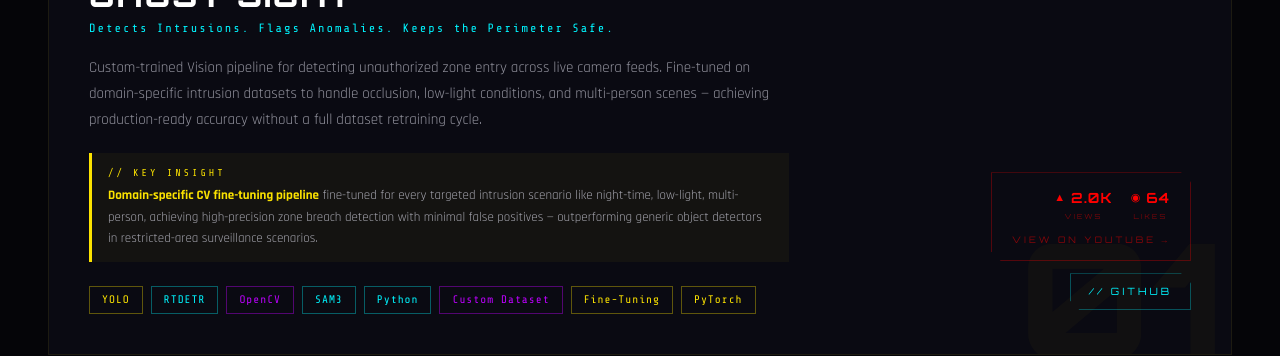
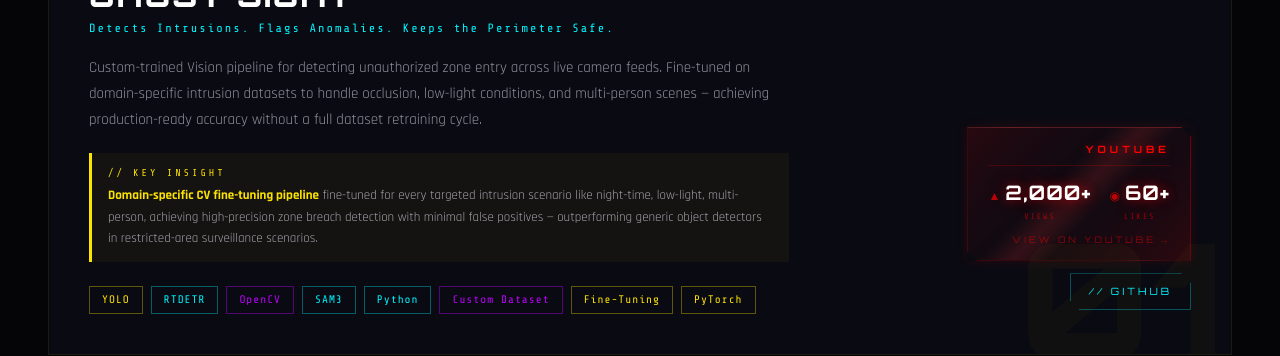
Before and after one commit to yashsuman15/yashsuman15.github.io, a React (Vite) app: page / in a window 1280 px wide. Shown: the part 2800-3156 px from the top of the page. Built offline with nearby package versions, Linux system fonts and the light colour scheme.

Commit message:
feat: add project showcase component with project data and cyberpunk styling.

```diff
--- a/src/app/components/Showcase.tsx
+++ b/src/app/components/Showcase.tsx
@@ -10,11 +10,10 @@ const PLATFORM_CONFIG: Record<string, { color: string; label: string }> = {
   producthunt: { color: '#DA552F', label: 'PRODUCT HUNT' },
 };
 
-/** Format numbers with K suffix: 1200 → "1.2K", 342 → "342" */
+/** Format numbers: full digits with commas + "+" for non-zero (12400 → "12,400+", 0 → "0") */
 function formatNum(n: number): string {
-  if (n >= 10000) return `${(n / 1000).toFixed(1)}K`;
-  if (n >= 1000) return `${(n / 1000).toFixed(1)}K`;
-  return String(n);
+  if (n === 0) return '0';
+  return n.toLocaleString() + '+';
 }
 
 export function Showcase() {
@@ -175,13 +174,17 @@ export function Showcase() {
                   const config = PLATFORM_CONFIG[project.social.platform];
                   if (!config) return null;
                   return (
+                    <div
+                      className="showcase-social-wrap"
+                      style={{ '--social-color': config.color } as React.CSSProperties}
+                    >
                       <a
                         href={project.social.url}
                         className="showcase-social"
                         target="_blank"
                         rel="noopener noreferrer"
-                      style={{ '--social-color': config.color } as React.CSSProperties}
                       >
+                        <span className="social-platform-badge">{config.label}</span>
                         <div className="social-stats">
                           {project.social.metrics.map((m) => (
                             <span className="social-stat" key={m.label}>
@@ -195,6 +198,7 @@ export function Showcase() {
                         </div>
                         <span className="social-label">VIEW ON {config.label} {'\u2192'}</span>
                       </a>
+                    </div>
                   );
                 })()}
                 <a
--- a/src/data/projects.ts
+++ b/src/data/projects.ts
@@ -55,8 +55,8 @@ export const SHOWCASE_PROJECTS: ShowcaseProject[] = [
       platform: 'youtube',
       url: 'https://youtu.be/kwQeokYDVcE?si=K5J-aZQqUHS2Qk0V',
       metrics: [
-        { icon: '\u25B2', value: 2050, label: 'views' },
-        { icon: '\u25C9', value: 64, label: 'likes' },
+        { icon: '\u25B2', value: 2000, label: 'views' },
+        { icon: '\u25C9', value: 60, label: 'likes' },
         // { icon: '\u2197', value: 0, label: 'comments' },
       ],
     },
@@ -83,8 +83,8 @@ export const SHOWCASE_PROJECTS: ShowcaseProject[] = [
       url: 'https://www.reddit.com/r/computervision/comments/1q27p8e/real_time_assembly_line_quality_inspection_using/?utm_source=share&utm_medium=web3x&utm_name=web3xcss&utm_term=1&utm_content=share_button',
       metrics: [
         { icon: '\u25C9', value: 45000, label: 'views' },
-        { icon: '\u25B2', value: 402, label: 'upvotes' },
-        { icon: '\u2197', value: 256, label: 'shares' },
+        { icon: '\u25B2', value: 400, label: 'upvotes' },
+        { icon: '\u2197', value: 260, label: 'shares' },
       ],
     },
     githubLink:
@@ -112,8 +112,8 @@ export const SHOWCASE_PROJECTS: ShowcaseProject[] = [
       url: 'https://www.reddit.com/r/computervision/comments/1p8u9mw/real_time_vehicle_and_parking_occupancy_detection/?utm_source=share&utm_medium=web3x&utm_name=web3xcss&utm_term=1&utm_content=share_button',
       metrics: [
         { icon: '\u25C9', value: 127000, label: 'views' },
-        { icon: '\u25B2', value: 744, label: 'upvotes' },
-        { icon: '\u2197', value: 336, label: 'shares' },
+        { icon: '\u25B2', value: 750, label: 'upvotes' },
+        { icon: '\u2197', value: 340, label: 'shares' },
       ],
     },
     githubLink:
@@ -141,8 +141,8 @@ export const SHOWCASE_PROJECTS: ShowcaseProject[] = [
       url: 'https://www.reddit.com/r/computervision/comments/1opsts3/automating_pill_counting_using_a_finetuned/?utm_source=share&utm_medium=web3x&utm_name=web3xcss&utm_term=1&utm_content=share_button',
       metrics: [
         { icon: '\u25C9', value: 60000, label: 'views' },
-        { icon: '\u25B2', value: 447, label: 'upvotes' },
-        { icon: '\u2197', value: 188, label: 'shares' },
+        { icon: '\u25B2', value: 450, label: 'upvotes' },
+        { icon: '\u2197', value: 190, label: 'shares' },
       ],
     },
     githubLink:
@@ -170,8 +170,8 @@ export const SHOWCASE_PROJECTS: ShowcaseProject[] = [
       url: 'https://www.reddit.com/r/computervision/comments/1pqf803/perimeter_sensing_and_interaction_detection_using/?utm_source=share&utm_medium=web3x&utm_name=web3xcss&utm_term=1&utm_content=share_button',
       metrics: [
         { icon: '\u25C9', value: 86000, label: 'views' },
-        { icon: '\u25B2', value: 126, label: 'upvotes' },
-        { icon: '\u2197', value: 52, label: 'shares' },
+        { icon: '\u25B2', value: 130, label: 'upvotes' },
+        { icon: '\u2197', value: 50, label: 'shares' },
       ],
     },
     githubLink:
@@ -201,7 +201,7 @@ export const SHOWCASE_PROJECTS: ShowcaseProject[] = [
       metrics: [
         { icon: '\u25C9', value: 31000, label: 'views' },
         { icon: '\u25B2', value: 200, label: 'upvotes' },
-        { icon: '\u2197', value: 92, label: 'shares' },
+        { icon: '\u2197', value: 90, label: 'shares' },
       ],
     },
     githubLink:
@@ -230,7 +230,7 @@ export const SHOWCASE_PROJECTS: ShowcaseProject[] = [
       metrics: [
         { icon: '\u25C9', value: 42000, label: 'views' },
         { icon: '\u25B2', value: 450, label: 'upvotes' },
-        { icon: '\u2197', value: 214, label: 'shares' },
+        { icon: '\u2197', value: 220, label: 'shares' },
       ],
     },
     githubLink:
--- a/src/styles/cyberpunk.css
+++ b/src/styles/cyberpunk.css
@@ -1461,23 +1461,115 @@ nav::before {
   min-width: 160px;
 }
 
-/* Social platform stats block — color driven by var(--social-color) */
+/* Social platform stats — premium metallic glow, color driven by var(--social-color) */
+
+/* Subtle breathing edge glow — reduced, single layer */
+@keyframes social-glow-pulse {
+  0%, 100% {
+    box-shadow: 0 0 6px color-mix(in srgb, var(--social-color) 6%, transparent);
+  }
+  50% {
+    box-shadow: 0 0 10px color-mix(in srgb, var(--social-color) 12%, transparent);
+  }
+}
+
+/* Outer wrapper — carries subtle glow (clip-path on inner clips box-shadow) */
+.showcase-social-wrap {
+  position: relative;
+  animation: social-glow-pulse 3s ease-in-out infinite;
+  transition: box-shadow 0.3s;
+}
+
+.showcase-social-wrap:hover {
+  box-shadow: 0 0 12px color-mix(in srgb, var(--social-color) 18%, transparent);
+  animation-play-state: paused;
+}
+
+/* Diagonal light sweep across block */
+@keyframes social-shine-sweep {
+  0%   { background-position: -200% 0; }
+  100% { background-position: 200% 0; }
+}
+
+/* Inner link — metallic brushed-metal gradient + animated shine */
 .showcase-social {
+  position: relative;
   display: flex;
   flex-direction: column;
   align-items: flex-end;
   gap: 10px;
   text-decoration: none;
   padding: 14px 20px;
+  background:
+    linear-gradient(
+      135deg,
+      color-mix(in srgb, var(--social-color) 12%, transparent) 0%,
+      color-mix(in srgb, var(--social-color) 6%, transparent) 25%,
+      color-mix(in srgb, var(--social-color) 3%, transparent) 40%,
+      color-mix(in srgb, var(--social-color) 14%, rgba(255, 255, 255, 0.04)) 50%,
+      color-mix(in srgb, var(--social-color) 4%, transparent) 60%,
+      color-mix(in srgb, var(--social-color) 8%, transparent) 80%,
+      color-mix(in srgb, var(--social-color) 14%, transparent) 100%
+    );
   border: 1px solid color-mix(in srgb, var(--social-color) 30%, transparent);
+  border-top-color: color-mix(in srgb, var(--social-color) 18%, rgba(255, 255, 255, 0.1));
+  border-bottom-color: color-mix(in srgb, var(--social-color) 10%, transparent);
   clip-path: polygon(0 0, calc(100% - 10px) 0, 100% 10px, 100% 100%, 10px 100%, 0 calc(100% - 10px));
   transition: all 0.3s;
-}
-
-.showcase-social:hover {
-  background: color-mix(in srgb, var(--social-color) 8%, transparent);
-  border-color: color-mix(in srgb, var(--social-color) 60%, transparent);
-  box-shadow: 0 0 18px color-mix(in srgb, var(--social-color) 12%, transparent);
+  overflow: hidden;
+}
+
+/* Moving diagonal light band */
+.showcase-social::after {
+  content: '';
+  position: absolute;
+  inset: 0;
+  background:
+    linear-gradient(
+      120deg,
+      transparent 0%,
+      transparent 40%,
+      color-mix(in srgb, var(--social-color) 12%, rgba(255, 255, 255, 0.06)) 46%,
+      color-mix(in srgb, var(--social-color) 18%, rgba(255, 255, 255, 0.10)) 50%,
+      color-mix(in srgb, var(--social-color) 12%, rgba(255, 255, 255, 0.06)) 54%,
+      transparent 60%,
+      transparent 100%
+    );
+  background-size: 200% 100%;
+  animation: social-shine-sweep 4s ease-in-out infinite;
+  pointer-events: none;
+  clip-path: inherit;
+}
+
+.showcase-social-wrap:hover .showcase-social {
+  background:
+    linear-gradient(
+      135deg,
+      color-mix(in srgb, var(--social-color) 18%, transparent) 0%,
+      color-mix(in srgb, var(--social-color) 10%, transparent) 25%,
+      color-mix(in srgb, var(--social-color) 5%, transparent) 40%,
+      color-mix(in srgb, var(--social-color) 20%, rgba(255, 255, 255, 0.07)) 50%,
+      color-mix(in srgb, var(--social-color) 7%, transparent) 60%,
+      color-mix(in srgb, var(--social-color) 12%, transparent) 80%,
+      color-mix(in srgb, var(--social-color) 20%, transparent) 100%
+    );
+  border-color: color-mix(in srgb, var(--social-color) 50%, transparent);
+  border-top-color: color-mix(in srgb, var(--social-color) 30%, rgba(255, 255, 255, 0.15));
+}
+
+.showcase-social-wrap:hover .showcase-social::after {
+  background:
+    linear-gradient(
+      120deg,
+      transparent 0%,
+      transparent 40%,
+      color-mix(in srgb, var(--social-color) 18%, rgba(255, 255, 255, 0.09)) 46%,
+      color-mix(in srgb, var(--social-color) 25%, rgba(255, 255, 255, 0.14)) 50%,
+      color-mix(in srgb, var(--social-color) 18%, rgba(255, 255, 255, 0.09)) 54%,
+      transparent 60%,
+      transparent 100%
+    );
+  background-size: 200% 100%;
 }
 
 .social-stats {
@@ -1489,56 +1581,97 @@ nav::before {
   display: flex;
   flex-direction: column;
   align-items: center;
-  gap: 4px;
+  gap: 3px;
 }
 
 .social-stat-top {
   display: flex;
-  align-items: center;
-  gap: 6px;
-}
-
+  align-items: baseline;
+  gap: 5px;
+}
+
+/* Icon — supporting role, smaller + tinted */
 .social-stat-icon {
+  font-size: 12px;
   color: var(--social-color);
-  font-size: 11px;
-}
-
+  opacity: 0.7;
+  transition: opacity 0.3s;
+}
+
+/* Number — primary focal point, large bright white with colored glow */
 .social-stat-num {
   font-family: 'Orbitron', monospace;
-  font-size: 14px;
+  font-size: 20px;
   font-weight: 700;
-  color: var(--social-color);
   letter-spacing: 1px;
-}
-
+  color: #fff;
+  text-shadow:
+    0 0 10px color-mix(in srgb, var(--social-color) 50%, transparent),
+    0 0 24px color-mix(in srgb, var(--social-color) 20%, transparent);
+  transition: text-shadow 0.3s, color 0.3s;
+}
+
+/* Label — secondary, readable but clearly subordinate */
 .social-stat-label {
-  font-family: 'Orbitron', monospace;
-  font-size: 7px;
+  font-family: 'Share Tech Mono', monospace;
+  font-size: 8px;
   letter-spacing: 2px;
   text-transform: uppercase;
-  color: color-mix(in srgb, var(--social-color) 45%, transparent);
+  color: color-mix(in srgb, var(--social-color) 55%, transparent);
   transition: color 0.3s;
 }
 
-.showcase-social:hover .social-stat-label {
-  color: color-mix(in srgb, var(--social-color) 70%, transparent);
-}
-
-.showcase-social:hover .social-stat-num {
-  filter: brightness(1.2);
-  text-shadow: 0 0 8px color-mix(in srgb, var(--social-color) 40%, transparent);
-}
-
+.showcase-social-wrap:hover .social-stat-label {
+  color: color-mix(in srgb, var(--social-color) 80%, transparent);
+}
+
+.showcase-social-wrap:hover .social-stat-icon {
+  opacity: 1;
+}
+
+.showcase-social-wrap:hover .social-stat-num {
+  color: #fff;
+  text-shadow:
+    0 0 14px color-mix(in srgb, var(--social-color) 65%, transparent),
+    0 0 32px color-mix(in srgb, var(--social-color) 30%, transparent);
+}
+
+/* Platform badge — top of block, immediately identifies the source */
+.social-platform-badge {
+  font-family: 'Orbitron', monospace;
+  font-size: 10px;
+  font-weight: 700;
+  letter-spacing: 4px;
+  color: var(--social-color);
+  text-shadow: 0 0 10px color-mix(in srgb, var(--social-color) 40%, transparent);
+  padding-bottom: 8px;
+  margin-bottom: 2px;
+  border-bottom: 1px solid color-mix(in srgb, var(--social-color) 20%, transparent);
+  width: 100%;
+  text-align: right;
+  transition: text-shadow 0.3s, color 0.3s;
+}
+
+.showcase-social-wrap:hover .social-platform-badge {
+  color: color-mix(in srgb, var(--social-color) 80%, white);
+  text-shadow:
+    0 0 12px color-mix(in srgb, var(--social-color) 55%, transparent),
+    0 0 28px color-mix(in srgb, var(--social-color) 20%, transparent);
+  border-bottom-color: color-mix(in srgb, var(--social-color) 40%, transparent);
+}
+
+/* CTA link — tertiary, subtle */
 .social-label {
   font-family: 'Orbitron', monospace;
   font-size: 9px;
   letter-spacing: 3px;
   color: color-mix(in srgb, var(--social-color) 50%, transparent);
-  transition: color 0.3s;
-}
-
-.showcase-social:hover .social-label {
-  color: color-mix(in srgb, var(--social-color) 85%, transparent);
+  transition: color 0.3s, text-shadow 0.3s;
+}
+
+.showcase-social-wrap:hover .social-label {
+  color: color-mix(in srgb, var(--social-color) 80%, transparent);
+  text-shadow: 0 0 10px color-mix(in srgb, var(--social-color) 25%, transparent);
 }
 
 /* GitHub link */
@@ -3434,6 +3567,10 @@ footer {
     min-width: unset;
   }
 
+  .showcase-social-wrap {
+    align-self: flex-start;
+  }
+
   .showcase-social {
     align-items: flex-start;
     padding: 12px 16px;
@@ -3444,7 +3581,17 @@ footer {
   }
 
   .social-stat-num {
-    font-size: 12px;
+    font-size: 16px;
+  }
+
+  .social-stat-icon {
+    font-size: 10px;
+  }
+
+  .social-platform-badge {
+    font-size: 9px;
+    letter-spacing: 3px;
+    text-align: left;
   }
 
   .social-label {
```
Lines whose indentation alone changed are shown as unchanged.
